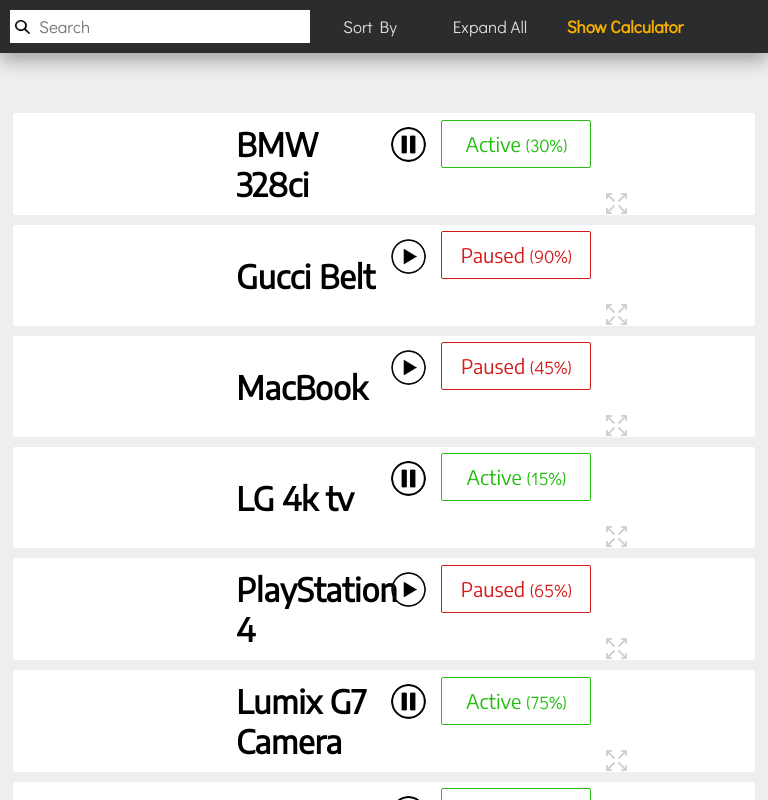
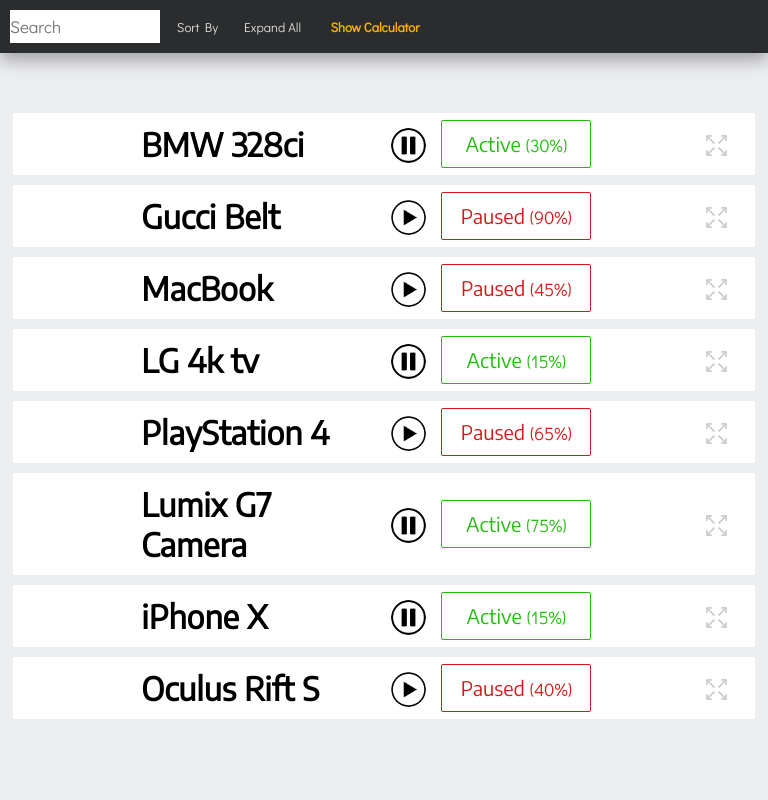
Before and after one commit to ecarlson1201/reel-test, a React (Create React App) app: page / in a window 768 px wide. Both pictures are taken after a click on the button "Collapse All". Shown: the top 800 px of the page. Built offline with nearby package versions, Linux system fonts and the light colour scheme.

Commit message:
mobile/ipad style fixes

```diff
--- a/src/App.css
+++ b/src/App.css
@@ -3,6 +3,8 @@
     background-color: #edeef0;
 }
 
-.board{
-    margin-top: 100px;
+@media only screen and (min-width: 600px) {
+    .board{
+        margin-top: 100px;
+    }
 }
--- a/src/components/Item.css
+++ b/src/components/Item.css
@@ -189,8 +189,4 @@
     .placeholder{
         max-width: 100px;
     }
-
-    .progress-bar{
-        height: 30px;;
-    }
 }
--- a/src/components/ItemPreview.css
+++ b/src/components/ItemPreview.css
@@ -13,6 +13,12 @@
     visibility: hidden;
     max-width: 21px;
     max-height: 21px;
+}
+
+@media only screen and (max-width: 1023px) and (min-width:601px){
+    .expand-icon{
+        margin-right: 0px !important;
+    }
 }
 
 @media only screen and (min-width: 600px) {
--- a/src/components/calculator.css
+++ b/src/components/calculator.css
@@ -53,6 +53,16 @@
     margin-left: 0px;
 }
 
+@media only screen and (max-width: 1024px) and (min-width:601px){
+    .calcContainer{
+        display: inherit;
+        padding-right: 0px !important;
+    }
+    .previewHeader{
+        margin-left: 100px !important;
+    }
+}
+
 @media only screen and (min-width: 600px) {
     .calcContainer{
         border-left: 1px solid #5e5f5f;
--- a/src/components/nav.css
+++ b/src/components/nav.css
@@ -132,12 +132,39 @@
     width: 130px !important;
   }
 
+  @media only screen and (max-width: 1024px) and (min-width:601px){
+    #search-container{
+      height: fit-content;
+    }
+    #search-input{
+      width: 150px !important;
+      padding-left: 0;
+  }
+  .dropbtn, #expandAll{
+      font-size: small !important;
+      margin: 0 !important;
+      width: 75px !important;
+  }
+  #search-icon{
+    visibility: hidden;
+  }
+}
+
   @media only screen and (max-width: 600px) {
   *{
     text-align: center;
   }
   .searchSort{
       display: inherit;
+  }
+
+  .dropdown-content{
+    margin-top: -282px;
+  }
+
+  nav{
+    bottom: 0;
+    top: initial;
   }
 
   #expandAll{
```
